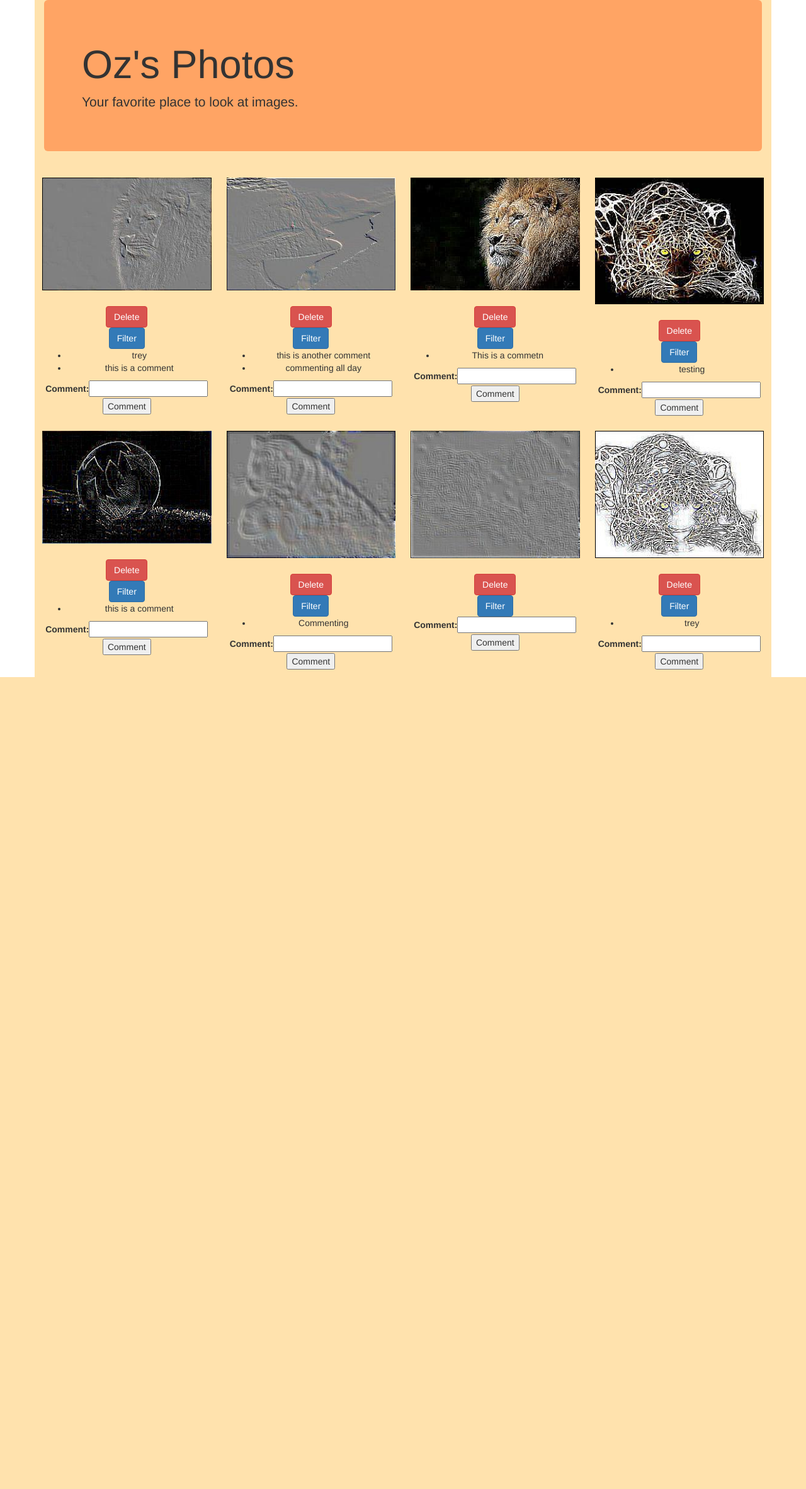
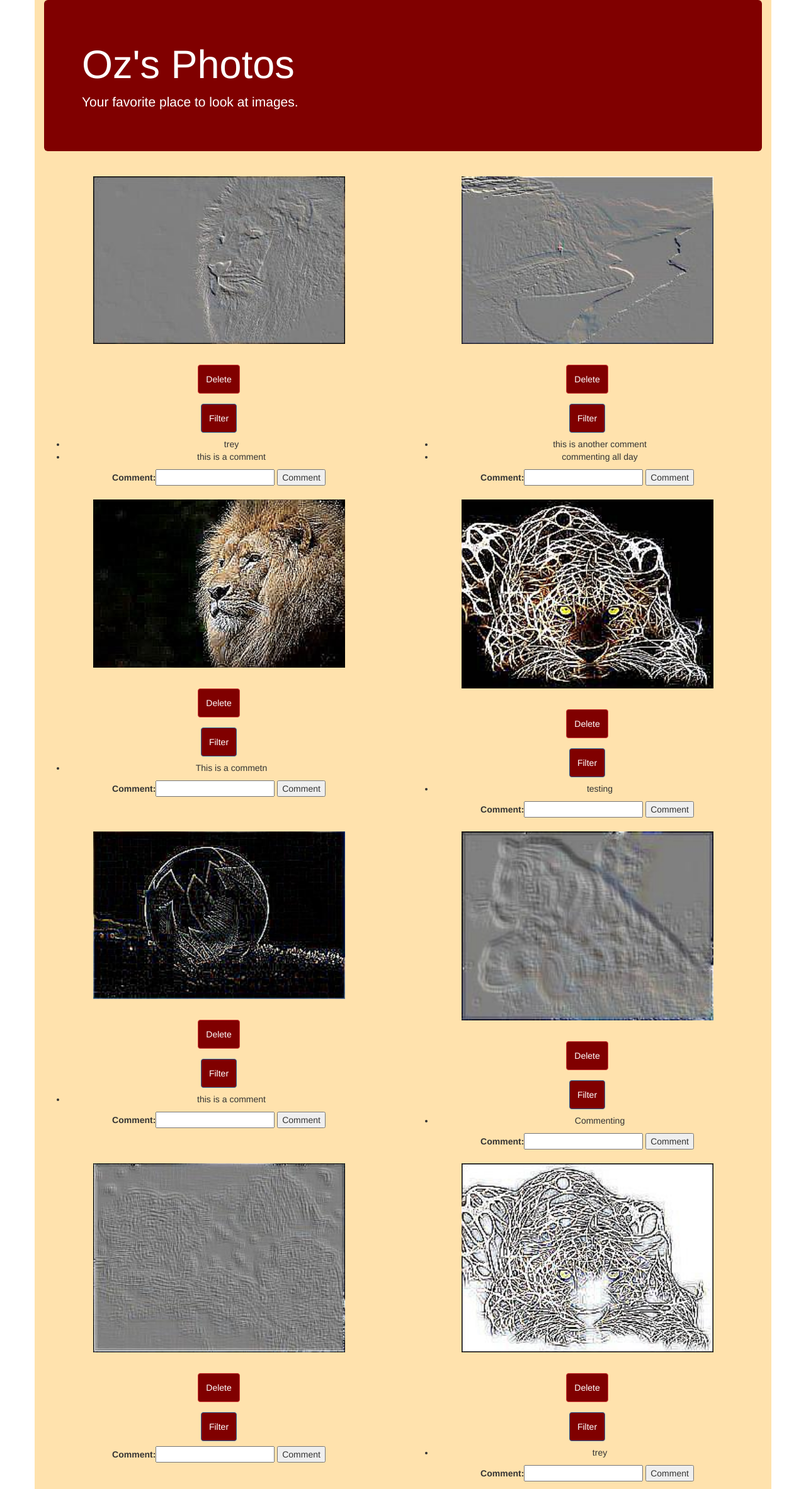
Before and after one commit to OQuinonez/Django-Instagram, a Django app: page /insta/feed/ in a window 1280 px wide. Shown: the whole page at 63% size. Before the commit the page ends 1075 px from the top, so only its background shows below. Run offline with Django 3.2, Linux system fonts and the light colour scheme; data comes from the database, SQL or seed files in the repository; some libraries are stand-ins or nearby versions.

Commit message:
changed the background color of a couple of btns and added padding and margins

```diff
--- a/Instagram/static/Instagram/style/style.css
+++ b/Instagram/static/Instagram/style/style.css
@@ -4,7 +4,11 @@
 
 .img-div {
     text-align: center;
-    padding: 12px;
+    padding: 10px;
+    width: 50%;
+    height: 95%;
+    /* margin-bottom: 15px;
+    margin-right: 6px; */
 }
 
 img {
@@ -16,5 +20,20 @@ img {
 }
 
 .jumbotron {
-    background-color: rgba(255, 164, 100, 1);
+    color: rgb(255, 255, 255);
+    background-color: rgba(128, 0, 0, 1);
 }
+
+.btn {
+    color: white;
+    background-color: maroon;
+    padding: 12px;
+    margin: 8px;
+}
+
+.delete {
+    color: white;
+    background-color: #f11212;
+    padding: 12px;
+    margin: 8px;
+}
```
